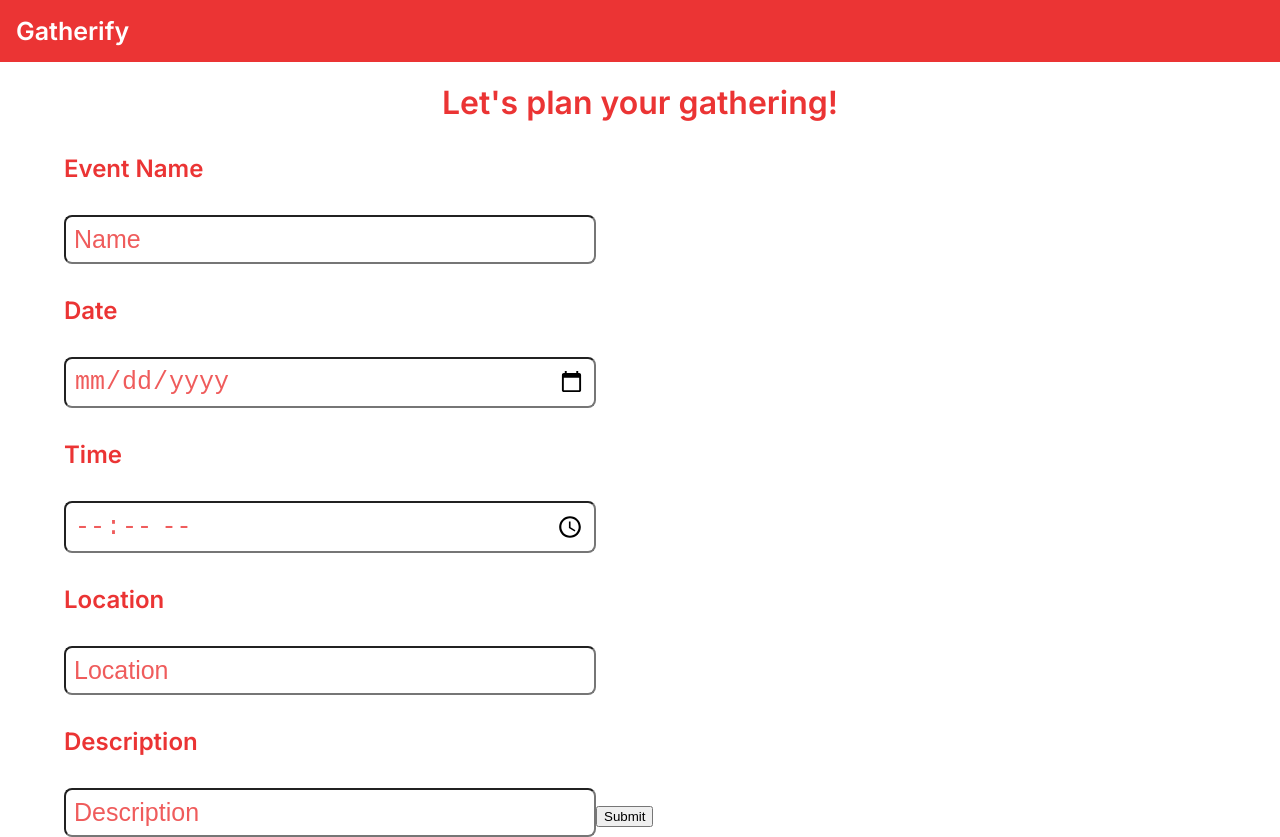
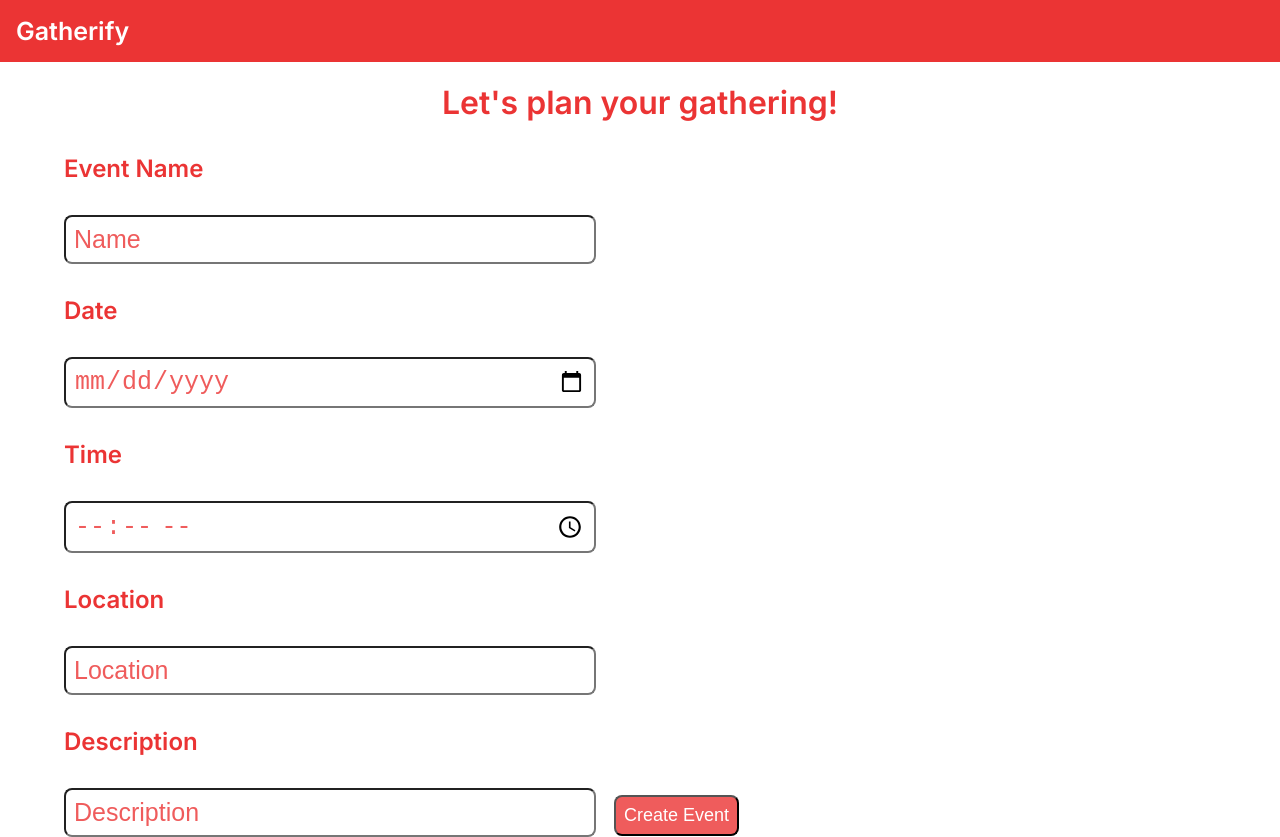
Before and after one commit to weblab-class/jliu473-jinwong01-cdarren, a React app: page / in a window 1280 px wide. Built offline with nearby package versions, Linux system fonts and the light colour scheme; no server answers; the HTML template or start-up script is replaced by a standard one.

Commit message:
CSS Changes to event creation screen

```diff
--- a/client/src/components/pages/Home.css
+++ b/client/src/components/pages/Home.css
@@ -20,6 +20,15 @@
   border-radius: 8px;
 }
 
+.create-event-button {
+  padding: 8px;
+  background-color: #ef5c5c;
+  font-size: large;
+  color: white;
+  border-radius: 8px;
+  margin-left: 18px;
+}
+
 .input-box::placeholder {
   color: #ef5c5c;
 }
--- a/client/src/components/pages/Home.tsx
+++ b/client/src/components/pages/Home.tsx
@@ -132,8 +132,14 @@ const Home = (props: Props) => {
           onChange={handleChangeDescription}
         />
         {/* logic so it throws error if no event name */}
-        <button type="submit" value="Create Event" onClick={handleSubmit}>
-          Submit
+
+        <button
+          className="create-event-button"
+          type="submit"
+          value="Create Event"
+          onClick={handleSubmit}
+        >
+          Create Event
         </button>
         {/* <h4> Guests</h4> */}
       </div>
```
